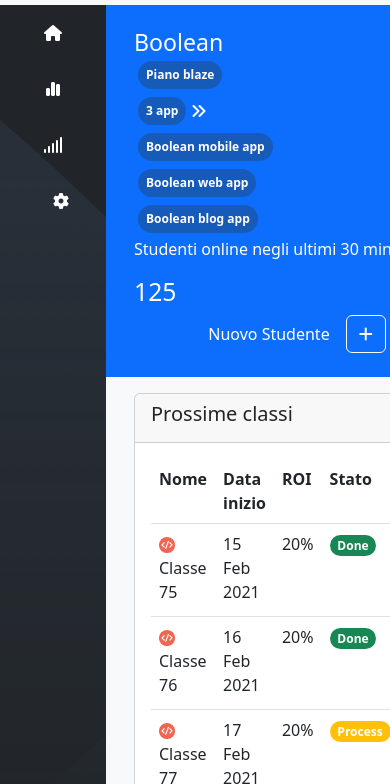
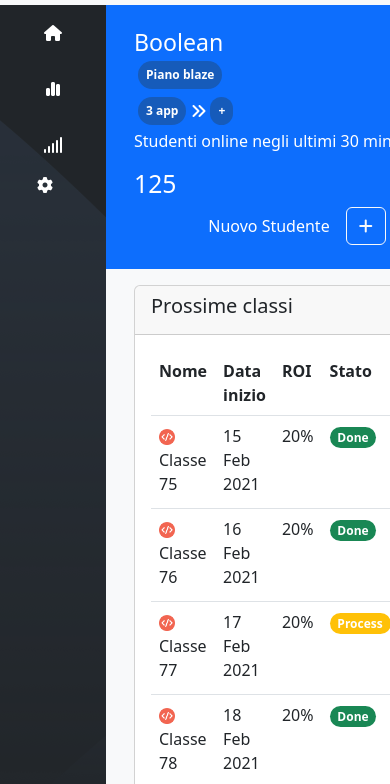
Before and after one commit to Masterkudi/html-css-bootstrap-dashboard, a plain HTML site: page index.html in a window 390 px wide. Shown: the part 59-843 px from the top of the page. Drawn offline with nearby package versions, Linux system fonts and the light colour scheme.

Commit message:
bozza finale

```diff
--- a/index.html
+++ b/index.html
@@ -5,7 +5,7 @@
     <meta charset="UTF-8">
     <meta name="viewport" content="width=device-width, initial-scale=1.0">
     <link rel="stylesheet" href="https://cdn.jsdelivr.net/npm/bootstrap@5.3.0/dist/css/bootstrap.min.css">
-    <link rel="stylesheet" href="https://cdn.jsdelivr.net/npm/bootstrap@5.3.0/dist/js/bootstrap.bundle.min.js">
+    <script src="https://cdn.jsdelivr.net/npm/bootstrap@5.3.0/dist/js/bootstrap.bundle.min.js" integrity="sha384-geWF76RCwLtnZ8qwWowPQNguL3RmwHVBC9FhGdlKrxdiJJigb/j/68SIy3Te4Bkz" crossorigin="anonymous"></script>
     <link rel="stylesheet" href="https://cdnjs.cloudflare.com/ajax/libs/font-awesome/6.2.0/css/all.min.css"
         integrity="sha512-xh6O/CkQoPOWDdYTDqeRdPCVd1SpvCA9XXcUnZS2FmJNp1coAFzvtCN9BmamE+4aHK8yyUHUSCcJHgXloTyT2A=="
         crossorigin="anonymous" referrerpolicy="no-referrer" />
@@ -65,24 +65,27 @@
                             </li>
                         </ul>
                         <div class="dropdown pb-5">
-                            <li><i class="fa-solid fa-gear"></i><span class="d-none d-sm-inline mx-1">Admin</span></li>
+                             <i class="fa-solid fa-gear"></i>
+                             <span class="d-none d-sm-inline mx-1">Admin</span>
                         </div>
                     </div>
                 </div>
                 <div class="col bg-light">
                     <div
                         class="row blu-line d-flex justify-content-between align-items-center align-items-sm-start pt-4 pe-4 pb-4 ps-3 text-white bg-primary">
-                        <div class="col-6 fd-col ">
+                        <div class="col-6 fd-col  ">
                             <h3 class="d-inline-block mb-0">Boolean</h3>
                             <div class="badge rounded-pill text-align-center flex-wrap m-1 p-2">Piano blaze</div>
                             <div class="d-flex flex-wrap align-items-center">
                                 <div class="badge rounded-pill text-align-center flex-wrap m-1 p-2">3 app</div>
                                 <div><i class="fa-solid fa-angles-right"></i></div>
-                                <div class="badge rounded-pill text-align-center flex-wrap m-1 p-2">Boolean mobile app
+                                <div class="badge rounded-pill text-align-center flex-wrap m-1 p-2 d-inline d-sm-none">+
                                 </div>
-                                <div class="badge rounded-pill text-align-center flex-wrap m-1 p-2">Boolean web app
+                                <div class="badge rounded-pill text-align-center flex-wrap m-1 p-2 d-none d-sm-inline">Boolean mobile app
                                 </div>
-                                <div class="badge rounded-pill text-align-center flex-wrap m-1 p-2">Boolean blog app
+                                <div class="badge rounded-pill text-align-center flex-wrap m-1 p-2 d-none d-sm-inline">Boolean web app
+                                </div>
+                                <div class="badge rounded-pill text-align-center flex-wrap m-1 p-2 d-none d-sm-inline">Boolean blog app
                                 </div>
                             </div>
                         </div>
@@ -90,10 +93,10 @@
                             <p>Studenti online negli ultimi 30 min</p>
                             <h2>125</h2>
                         </div>
-                        <div class="col-md-3 col-sm-12 left-sec d-flex justify-content-center align-items-center">
+                        <div class="col-md-3 col-sm-12 left-sec d-flex justify-content-center align-items-center ">
                             <p class="d-flex justify-content-center align-items-center mb-0">Nuovo Studente</p>
                             <button class="btn btn-outline-light ms-3" data-bs-toggle="offcanvas"
-                            data-bs-target="#offcanvasExample"><i class="fa-solid fa-plus"></i></button>
+                                data-bs-target="#offcanvasExample"><i class="fa-solid fa-plus"></i></button>
 
                             <!-- OffCanvas button -->
 
@@ -106,7 +109,9 @@
                                 </div>
                                 <div class="offcanvas-body">
                                     <div>
-                                        Lorem ipsum dolor sit amet consectetur adipisicing elit. Nihil accusantium commodi quis fuga id, quia suscipit in natus ea sapiente corrupti, sed necessitatibus voluptatibus voluptas voluptatum accusamus vero? Facere, eaque.
+                                        Lorem ipsum dolor sit amet consectetur adipisicing elit. Nihil accusantium
+                                        commodi quis fuga id, quia suscipit in natus ea sapiente corrupti, sed
+                                        necessitatibus voluptatibus voluptas voluptatum accusamus vero? Facere, eaque.
                                     </div>
                                     <div class="dropdown mt-3">
 
```
